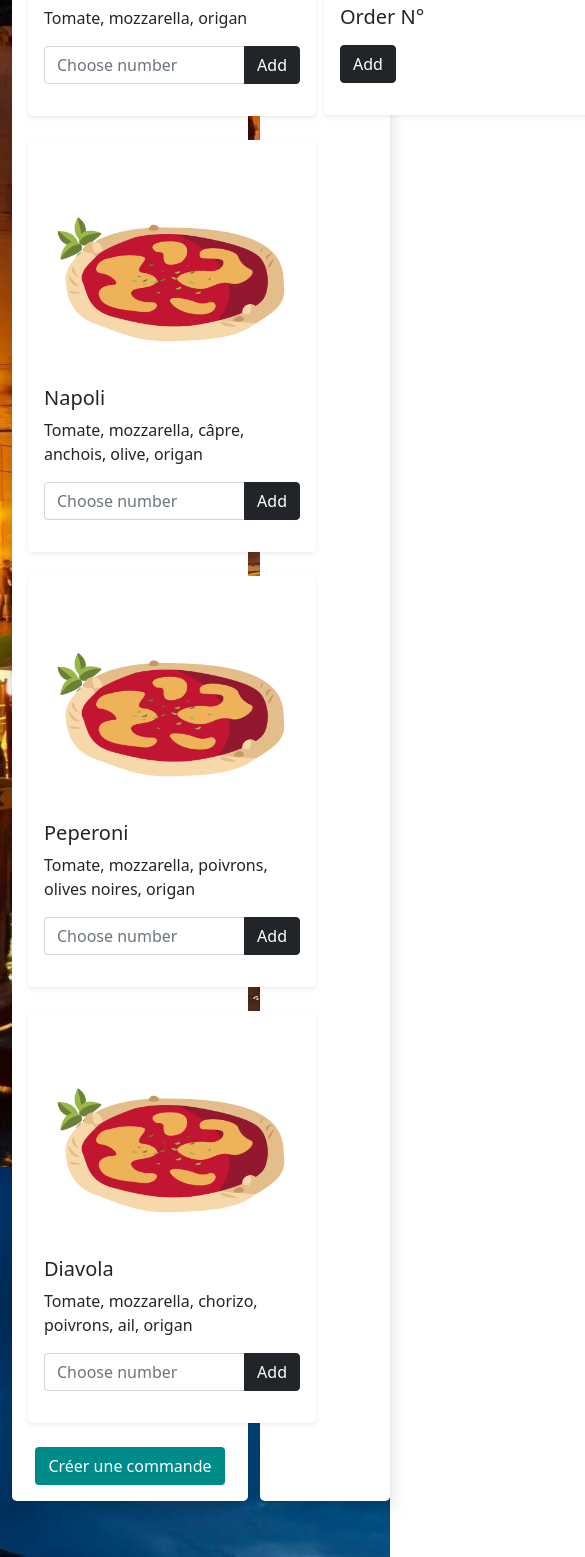
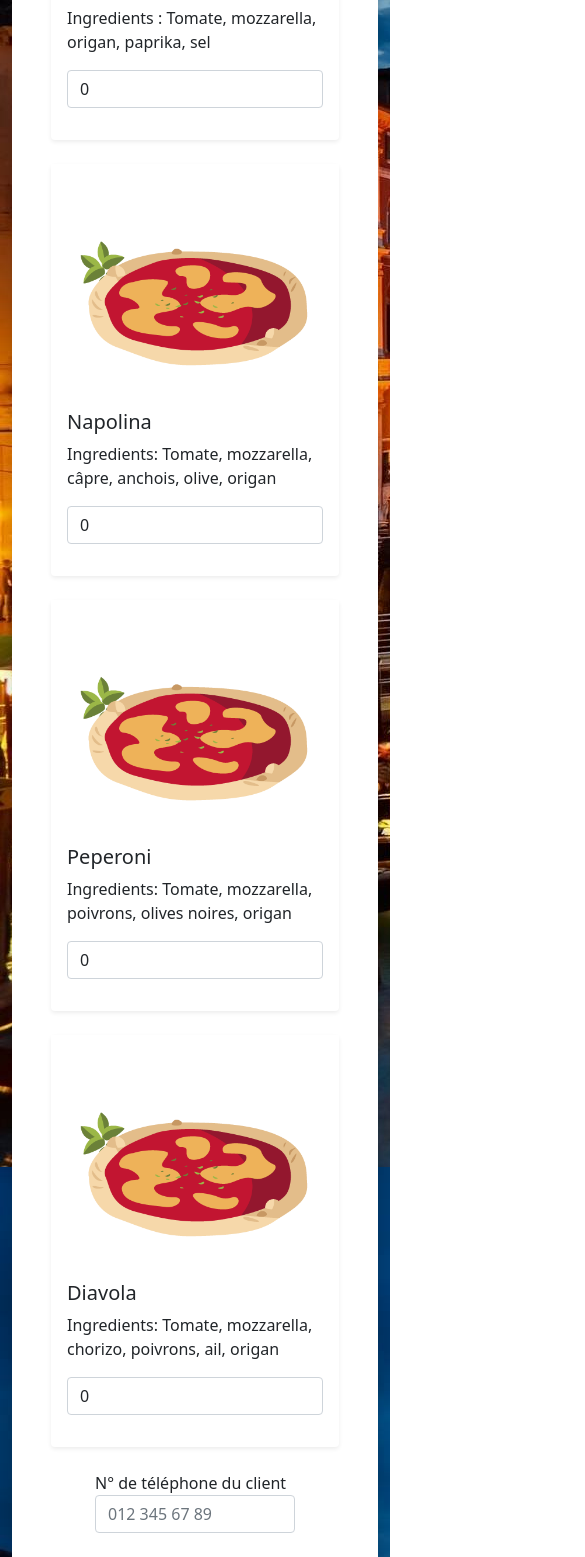
Before and after one commit to LeFromton/pizzamobile-frontend, an Angular app: page / in a window 390 px wide. Shown: the part 433-1990 px from the top of the page, 585 px wide, since content can reach past the window. Built offline with nearby package versions, Linux system fonts and the light colour scheme.

Commit message:
integration client phone number

```diff
--- a/src/app/app.module.ts
+++ b/src/app/app.module.ts
@@ -1,6 +1,5 @@
 import { NgModule } from '@angular/core';
 import { BrowserModule } from '@angular/platform-browser';
-
 import { AppRoutingModule } from './app-routing.module';
 import { AppComponent } from './app.component';
 import { PizzaComponent } from './cockpits/cashier-view/pizza/pizza.component';
@@ -8,6 +7,7 @@ import { CartComponent } from './cockpits/cashier-view/cart/cart.component';
 import { CashierViewComponent } from './cockpits/cashier-view/cashier-view.component';
 import { ChefViewComponent } from './cockpits/chef-view/chef-view.component';
 import { DeliveryViewComponent } from './cockpits/delivery-view/delivery-view.component';
+import {ReactiveFormsModule} from "@angular/forms";
 
 @NgModule({
   declarations: [
@@ -20,7 +20,8 @@ import { DeliveryViewComponent } from './cockpits/delivery-view/delivery-view.co
   ],
   imports: [
     BrowserModule,
-    AppRoutingModule
+    AppRoutingModule,
+    ReactiveFormsModule,
   ],
   providers: [],
   bootstrap: [AppComponent]
--- a/src/app/cockpits/cashier-view/cashier-view.component.html
+++ b/src/app/cockpits/cashier-view/cashier-view.component.html
@@ -4,22 +4,117 @@
   <!-- pizzas availables for loop -->
   <!-- d-flex flex-wrap justify-content-between mt-4 -->
   <div class="row">
-    <div class="col-8">
+    <form [formGroup]="pizzaForm" class="col-12">
       <div class="d-flex flex-column bg-white rounded-3 pt-4 shadow p-3 mb-5">
+
         <div class="d-flex flex-wrap justify-content-evenly">
-          <div *ngFor="let pizza of pizzas">
-            <app-pizza [pizza]="pizza"></app-pizza>
+
+          <div class="card mb-4 border-0 shadow-sm" style="width: 18rem">
+            <img
+              src="../../../../assets/pizza.png"
+              class="card-img-top img-thumbnail border-0 rounded-0"
+              alt="..."
+            />
+            <div class="card-body">
+              <h5 class="card-title">Margherita</h5>
+              <p class="card-text">Ingredients : Tomate, mozzarella, origan, paprika, sel</p>
+              <div class="input-group mb-3">
+                <input
+                  type="number"
+                  class="form-control"
+                  formControlName="margherita"
+                  placeholder="Choose number"
+                  aria-label="Choose number"
+                  aria-describedby="button-addon2"
+                />
+              </div>
+            </div>
+          </div>
+
+          <div class="card mb-4 border-0 shadow-sm" style="width: 18rem">
+            <img
+              src="../../../../assets/pizza.png"
+              class="card-img-top img-thumbnail border-0 rounded-0"
+              alt="..."
+            />
+            <div class="card-body">
+              <h5 class="card-title">Napolina</h5>
+              <p class="card-text">Ingredients: Tomate, mozzarella, câpre, anchois, olive, origan</p>
+              <div class="input-group mb-3">
+                <input
+                  type="number"
+                  class="form-control"
+                  formControlName="napolina"
+                  placeholder="Choose number"
+                  aria-label="Choose number"
+                  aria-describedby="button-addon2"
+                />
+              </div>
+            </div>
+          </div>
+
+          <div class="card mb-4 border-0 shadow-sm" style="width: 18rem">
+            <img
+              src="../../../../assets/pizza.png"
+              class="card-img-top img-thumbnail border-0 rounded-0"
+              alt="..."
+            />
+            <div class="card-body">
+              <h5 class="card-title">Peperoni</h5>
+              <p class="card-text">Ingredients: Tomate, mozzarella, poivrons, olives noires, origan</p>
+              <div class="input-group mb-3">
+                <input
+                  type="number"
+                  class="form-control"
+                  formControlName="peperoni"
+                  placeholder="Choose number"
+                  aria-label="Choose number"
+                  aria-describedby="button-addon2"
+                />
+              </div>
+            </div>
+          </div>
+
+          <div class="card mb-4 border-0 shadow-sm" style="width: 18rem">
+            <img
+              src="../../../../assets/pizza.png"
+              class="card-img-top img-thumbnail border-0 rounded-0"
+              alt="..."
+            />
+            <div class="card-body">
+              <h5 class="card-title">Diavola</h5>
+              <p class="card-text">Ingredients: Tomate, mozzarella, chorizo, poivrons, ail, origan</p>
+              <div class="input-group mb-3">
+                <input
+                  type="number"
+                  class="form-control"
+                  formControlName="diavola"
+                  placeholder="Choose number"
+                  aria-label="Choose number"
+                  aria-describedby="button-addon2"
+                />
+              </div>
+            </div>
           </div>
         </div>
-        <div class="d-flex justify-content-center">
-          <button class="btn btn-blue">
+
+        <div class="d-flex flex-column phone-number-container align-items-center mb-5">
+          <label>N° de téléphone du client</label>
+          <input type="tel" id="phone"
+                 class="form-control"
+                 name="phone"
+                 formControlName="phone"
+                 placeholder="012 345 67 89"
+                 pattern="^(?:0|\(?\+41\)?\s?|0041\s?)(21|22|24|26|27|31|32|33|34|41|43|44|51|52|55|56|58|61|62|71|74|76|77|78|79|81|91)(?:[\.\-\s]?\d\d\d)(?:[\.\-\s]?\d\d){2}$">
+        </div>
+
+        <div class="d-flex justify-content-center mb-5">
+          <button type="button" class="btn btn-create-command" [disabled]="pizzaForm.invalid">
             Créer une commande
           </button>
         </div>
+
       </div>
-    </div>
-    <div class="col-4 rounded-3 shadow p-3 mb-5 bg-white">
-      <app-cart class="mt-4"></app-cart>
-    </div>
+    </form>
   </div>
 </div>
--- a/src/app/cockpits/cashier-view/cashier-view.component.scss
+++ b/src/app/cockpits/cashier-view/cashier-view.component.scss
@@ -3,3 +3,12 @@
 h1 {
   color: white;
 }
+
+.phone-number-container {
+  label {
+    width: 200px;
+  }
+  input {
+    width: 200px;
+  }
+}
--- a/src/app/cockpits/cashier-view/cashier-view.component.ts
+++ b/src/app/cockpits/cashier-view/cashier-view.component.ts
@@ -1,4 +1,5 @@
 import { Component, OnInit } from '@angular/core';
+import {FormControl, FormGroup, Validators} from "@angular/forms";
 
 @Component({
   selector: 'app-cashier-view',
@@ -8,19 +9,26 @@ import { Component, OnInit } from '@angular/core';
 export class CashierViewComponent implements OnInit {
 
   title = 'pizzamobile-frontend';
+  public pizzaForm: FormGroup;
 
-  pizzas = [
-    { "name": "Margherita", "ingredients": "Tomate, mozzarella, origan" },
-    { "name": "Napoli", "ingredients": "Tomate, mozzarella, câpre, anchois, olive, origan" },
-    { "name": "Peperoni", "ingredients": "Tomate, mozzarella, poivrons, olives noires, origan" },
-    { "name": "Diavola", "ingredients": "Tomate, mozzarella, chorizo, poivrons, ail, origan" },
-  ];
+  constructor() {
 
-  constructor() { }
+    this.pizzaForm = new FormGroup({
+      phone: new FormControl('', [Validators.required]),
+      margherita: new FormControl(0),
+      diavola: new FormControl(0),
+      napolina: new FormControl(0),
+      peperoni: new FormControl(0)
+
+    })
+  }
 
   ngOnInit(): void {
 
-    this.pizzas;
+  }
+
+
+  createCommand(): void {
 
   }
 
--- a/src/app/cockpits/cashier-view/pizza/pizza.component.html
+++ b/src/app/cockpits/cashier-view/pizza/pizza.component.html
@@ -16,13 +16,6 @@
         aria-describedby="button-addon2"
         id="numberOfPizza"
       />
-      <button
-        class="btn btn-dark"
-        type="Add"
-        id="addToOrder"
-      >
-        Add
-      </button>
     </div>
   </div>
 </div>
--- a/src/styles.scss
+++ b/src/styles.scss
@@ -1,4 +1,4 @@
-.btn-blue {
-  background-color: darkcyan;
+.btn-create-command {
+  background-color: darkred;
   color: white;
 }
```
